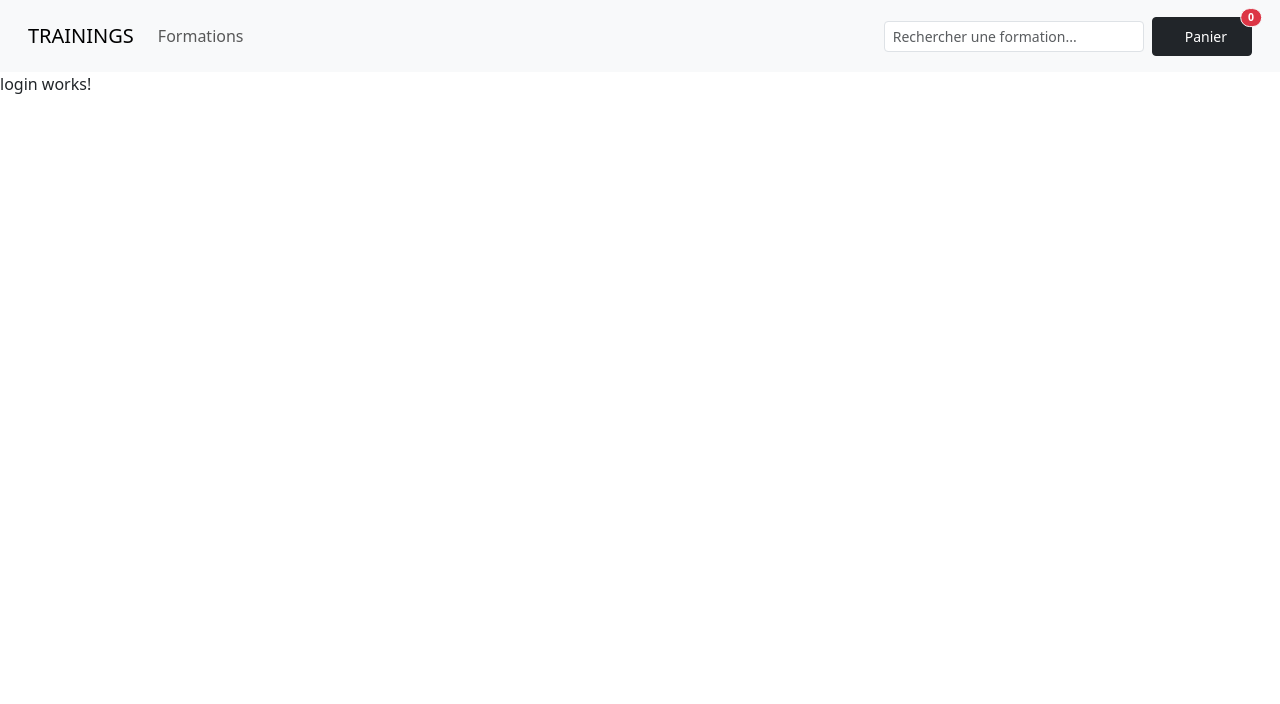
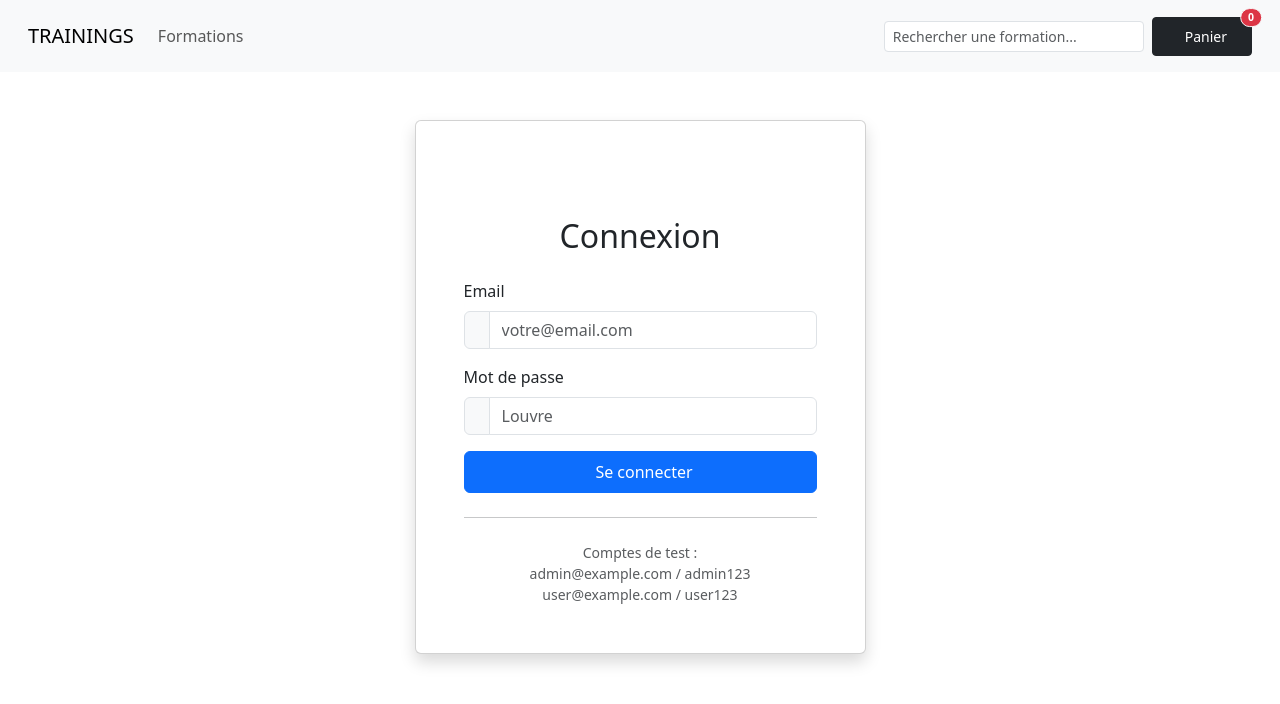
Before and after one commit to john7440/first-app-angular, an Angular app: page /login in a window 1280 px wide. Shown: the top 704 px of the page. Built offline with nearby package versions, Linux system fonts and the light colour scheme.

Commit message:
ajout du contenu html du composant de login + gestion erreurs

```diff
--- a/src/app/components/login/login.html
+++ b/src/app/components/login/login.html
@@ -1 +1,103 @@
-<p>login works!</p>
+<div class="container">
+  <div class="row justify-content-center mt-5">
+    <div class="col-md-5">
+      <div class="card shadow">
+        <div class="card-body p-5">
+          <h2 class="text-center mb-4">
+            <i class="bi bi-person-circle fs-1 text-dark"></i>
+            <br>
+            Connexion
+          </h2>
+
+          @if (errorMsg) {
+            <div class="alert alert-danger alert-dismissible fade show" role="alert">
+              <i class="bi bi-exclamation-triangle-fill me-2"></i>
+              {{ errorMsg }}
+              <button type="button" class="btn-close" (click)="errorMsg = ''"></button>
+            </div>
+          }
+
+          <form [formGroup]="loginForm" (ngSubmit)="onSubmit()">
+            <!--email -->
+            <div class="mb-3">
+              <label for="email" class="form-label">Email</label>
+              <div class="input-group">
+                <span class="input-group-text">
+                  <i class="bi bi-envelope"></i>
+                </span>
+                <input
+                  type="email"
+                  class="form-control"
+                  id="email"
+                  formControlName="email"
+                  placeholder="votre@email.com"
+                  [class.is-invalid]="email?.invalid && email?.touched"
+                />
+              </div>
+              @if (email?.invalid && email?.touched) {
+                <div class="text-danger small mt-1">
+                  @if (email?.errors?.['required']) {
+                    <span>L'email est requis</span>
+                  }
+                  @if (email?.errors?.['email']) {
+                    <span>L'email n'est pas valide</span>
+                  }
+                </div>
+              }
+            </div>
+
+            <!--Pass-->
+            <div class="mb-3">
+              <label for="password" class="form-label">Mot de passe</label>
+              <div class="input-group">
+                <span class="input-group-text">
+                  <i class="bi bi-lock"></i>
+                </span>
+                <input
+                  type="password"
+                  class="form-control"
+                  id="password"
+                  formControlName="password"
+                  placeholder="Louvre"
+                  [class.is-invalid]="password?.invalid && password?.touched"
+                />
+              </div>
+              @if (password?.invalid && password?.touched) {
+                <div class="text-danger small mt-1">
+                  @if (password?.errors?.['required']) {
+                    <span>Mot de passe requis!</span>
+                  }
+                  @if (password?.errors?.['minlength']) {
+                    <span>Le mot de passe doit contenir au moins 4 caractères</span>
+                  }
+                </div>
+              }
+            </div>
+
+            <button
+              type="submit"
+              class="btn btn-primary w-100 py-2"
+              [disabled]="isLoading"
+            >
+              @if (isLoading) {
+                <span class="spinner-border spinner-border-sm me-2"></span>
+                Connexion en cours...
+              } @else {
+                <i class="bi bi-box-arrow-in-right me-2"></i>
+                Se connecter
+              }
+            </button>
+          </form>
+
+          <hr class="my-4">
+
+          <div class="text-center text-muted small">
+            <p class="mb-0">Comptes de test :</p>
+            <p class="mb-0">admin@example.com / admin123</p>
+            <p class="mb-0">user@example.com / user123</p>
+          </div>
+        </div>
+      </div>
+    </div>
+  </div>
+</div>
```
